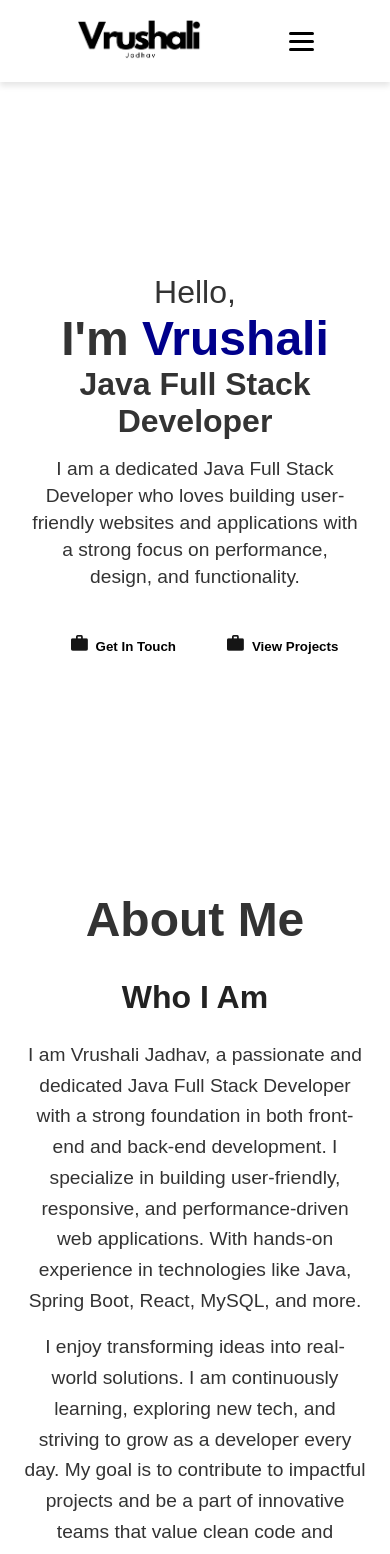
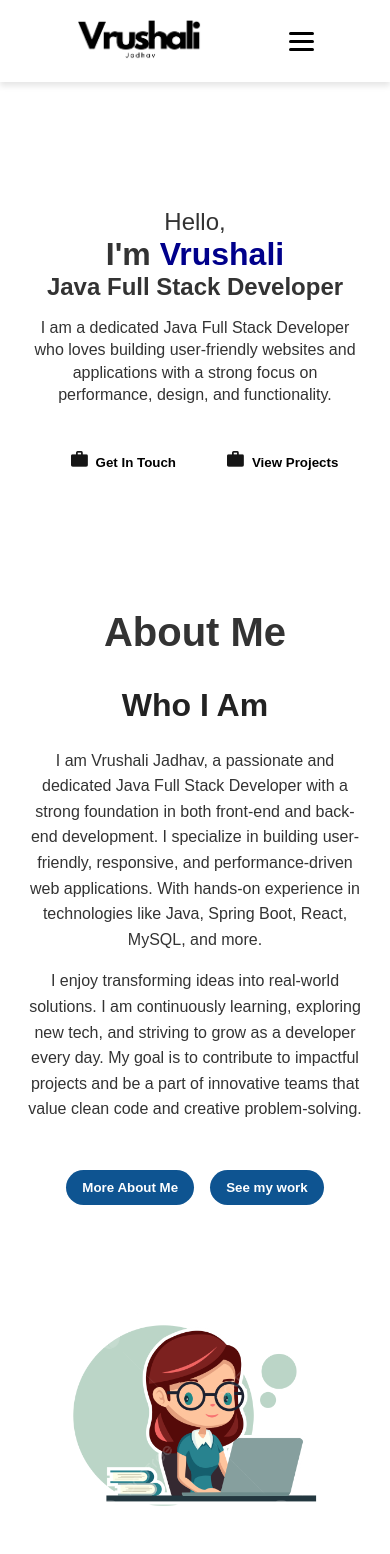
Before and after one commit to vrushalii77/vrushali-portfolio, a React (Vite) app: page / in a window 390 px wide. Shown: the top 1554 px of the page. Built offline with nearby package versions, Linux system fonts and the light colour scheme.

Commit message:
changed the font size in media queries for intro page

```diff
--- a/src/components/Intro/Intro.css
+++ b/src/components/Intro/Intro.css
@@ -1,10 +1,10 @@
 /* ************Intro Section************ */
 #intro {
   width: 100%;
-  max-width: 800px; /* width of the content- 600px*/
+  max-width: 800px;
   margin: 0 auto;
   padding: 5rem 2rem 2rem 2rem;
-  min-height: 100vh;
+  min-height: 100vh; /* For desktop */
   display: flex;
   flex-direction: column;
   justify-content: center;
@@ -79,7 +79,24 @@
 
 @media screen and (max-width: 768px) {
   #intro {
-    padding: 7rem 1rem 2rem 1rem;
+    min-height: auto; /* NEW */
+    padding: 12rem 1rem 5rem 1rem; /* Optional: adjust spacing */
+  }
+
+  .intro-content p {
+    font-size: 1rem;
+  }
+
+  .hi {
+    font-size: 1.5rem;
+  }
+
+  .im {
+    font-size: 2rem;
+  }
+
+  .profession {
+    font-size: 1.5rem;
   }
 
   .hireme-btn {
@@ -168,6 +185,9 @@
 
 /* Mobile View Layout */
 @media screen and (max-width: 768px) {
+  .about-heading {
+    font-size: 2.5rem;
+  }
   .about-box {
     flex-direction: column;
     align-items: center;
@@ -182,6 +202,11 @@
     text-align: center;
   }
 
+  .abt-me,
+  i-am {
+    font-size: 1rem;
+  }
+
   .about-img {
     order: 2;
     width: 100%;
@@ -192,6 +217,10 @@
     order: 3;
     width: 100%;
     text-align: center;
+  }
+  .about-body,
+  .about-description {
+    font-size: 1rem;
   }
 
   .abt-btn {
```
